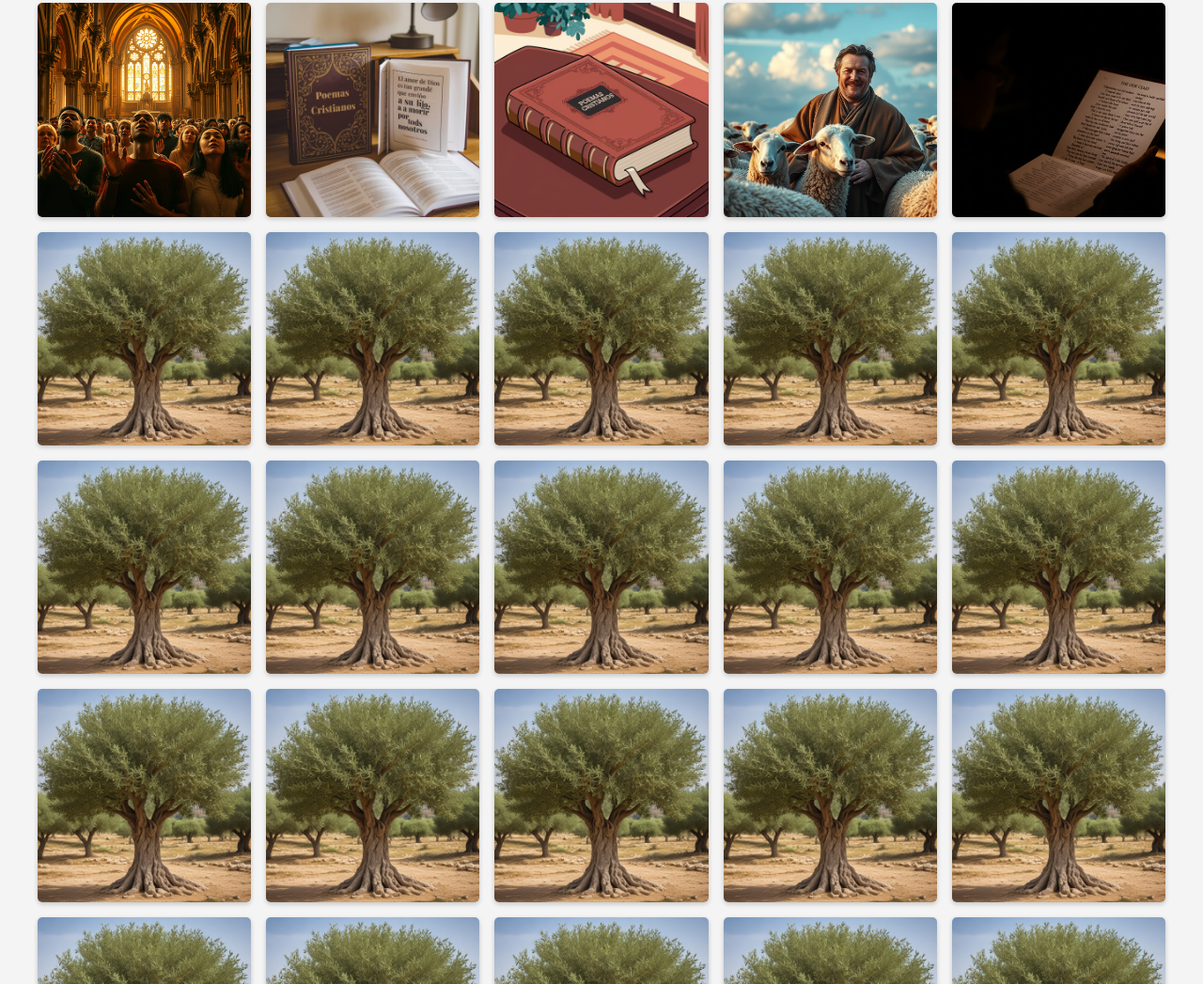
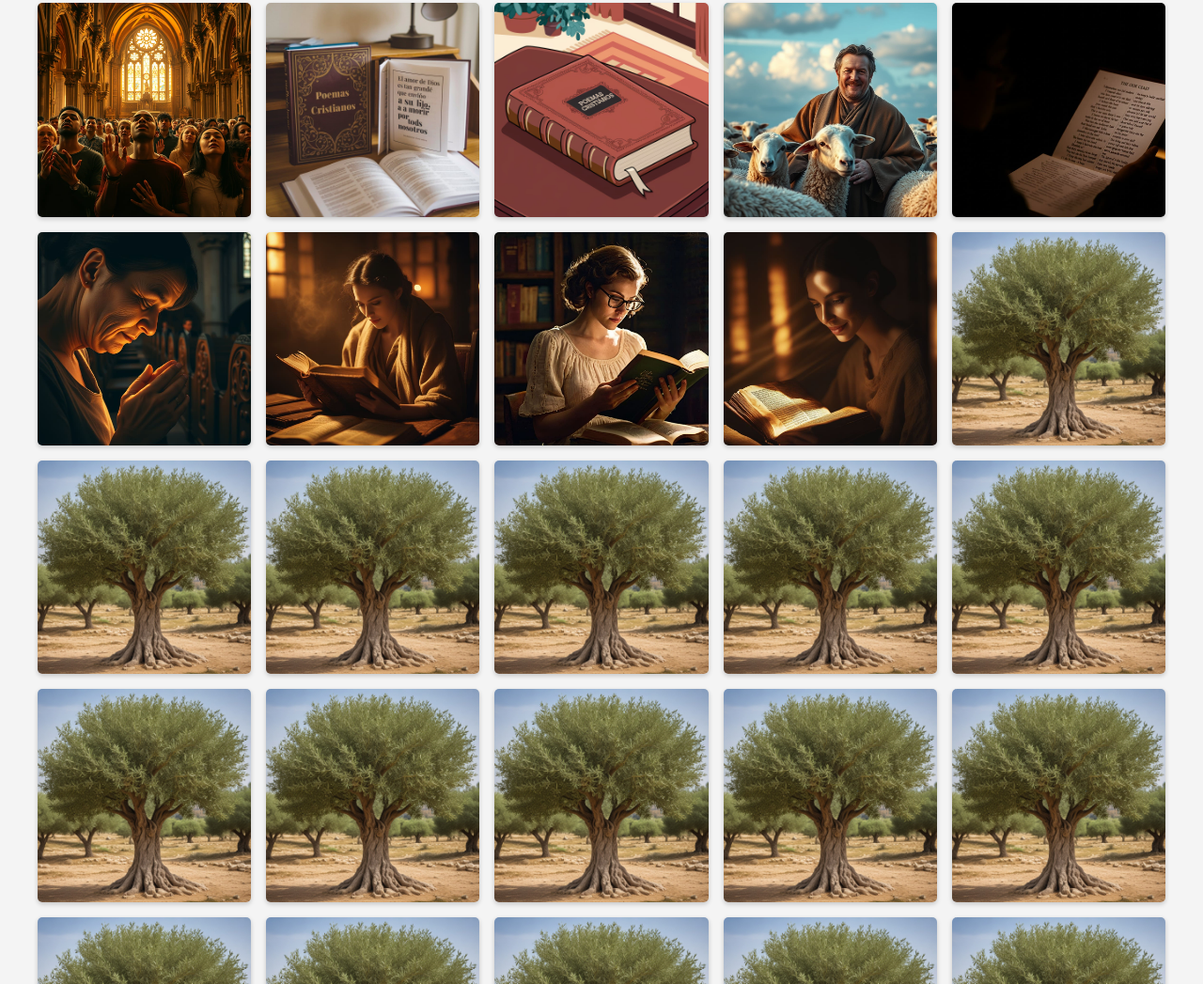
Before and after one commit to Rodrigotechnology/BANCO-DE-IMAGENES, a plain HTML site: page index.html in a window 1280 px wide. Shown: the part 1936-2983 px from the top of the page at 94% size. Drawn offline with Linux system fonts and the light colour scheme.

Commit message:
Update index.html

```diff
--- a/index.html
+++ b/index.html
@@ -128,10 +128,10 @@
         <img src="Imagenes/uTlG1ntNTxW5bTTw6qpT8g (1).jpg" alt="Imagen 31">
         <img src="Imagenes/Flux_Schnell_a_photorealistic_vibrant_and_surreal_cinematic_ph_0 (1).jpeg" alt="Imagen 31">
         <img src="Imagenes/poems1.jpeg" alt="Imagen 31">
-        <img src="Imagenes/olivo.jpeg" alt="Imagen 31">
-        <img src="Imagenes/olivo.jpeg" alt="Imagen 31">
-        <img src="Imagenes/olivo.jpeg" alt="Imagen 31">
-        <img src="Imagenes/olivo.jpeg" alt="Imagen 31">
+        <img src="Imagenes/Madre1jpeg.jpeg" alt="Imagen 31">
+        <img src="Imagenes/madre2.jpg" alt="Imagen 31">
+        <img src="Imagenes/madre3.jpg" alt="Imagen 31">
+        <img src="Imagenes/madre4.jpg" alt="Imagen 31">
         <img src="Imagenes/olivo.jpeg" alt="Imagen 31">
         <img src="Imagenes/olivo.jpeg" alt="Imagen 31">
         <img src="Imagenes/olivo.jpeg" alt="Imagen 31">
```
